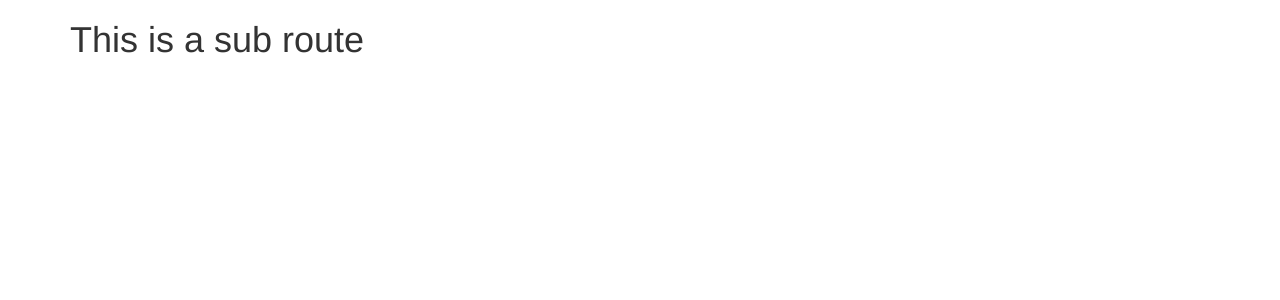
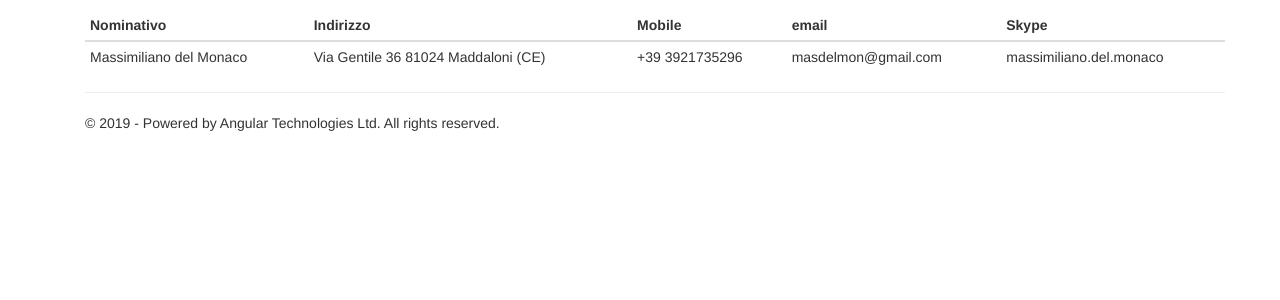
Before and after one commit to masdelmon/angular-cli-heroku, an Angular app: page /subroute in a window 1280 px wide. Shown: the top 300 px of the page. Built offline with nearby package versions, Linux system fonts and the light colour scheme.

Commit message:
Update subroute.component.html

```diff
--- a/src/app/subroute/subroute.component.html
+++ b/src/app/subroute/subroute.component.html
@@ -1 +1,27 @@
-<h1>This is a sub route</h1>
+<div class="container">
+
+	        <h4><span class="label label-default">{{section}}</span></h4>
+			<table class="table table-condensed">
+				<thead>
+				  <tr>
+					<th>Nominativo</th>
+					<th>Indirizzo</th>
+					<th>Mobile</th>
+					<th>email</th>
+					<th>Skype</th>
+				  </tr>
+				</thead>
+				<tbody><tr>
+						<td>Massimiliano del Monaco</td>
+					<td>Via Gentile 36 81024 Maddaloni (CE)</td>
+					<td>+39 3921735296</td>
+					<td>masdelmon@gmail.com</td>
+					<td>massimiliano.del.monaco</td></tr>
+				</tbody>
+			  </table>
+
+				<hr>
+				<footer>
+					<p>&copy; 2019 - Powered by Angular Technologies Ltd. All rights reserved.</p>
+				</footer>
+		</div>
```
